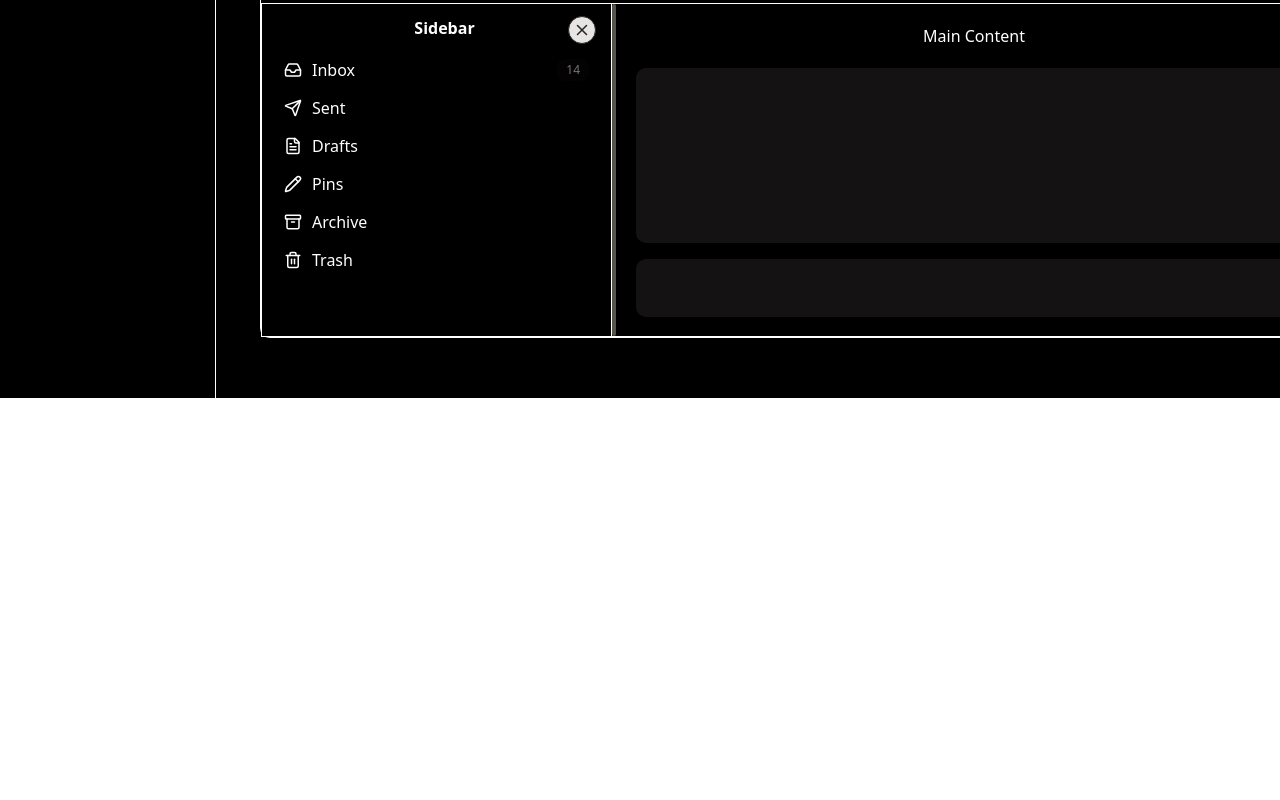
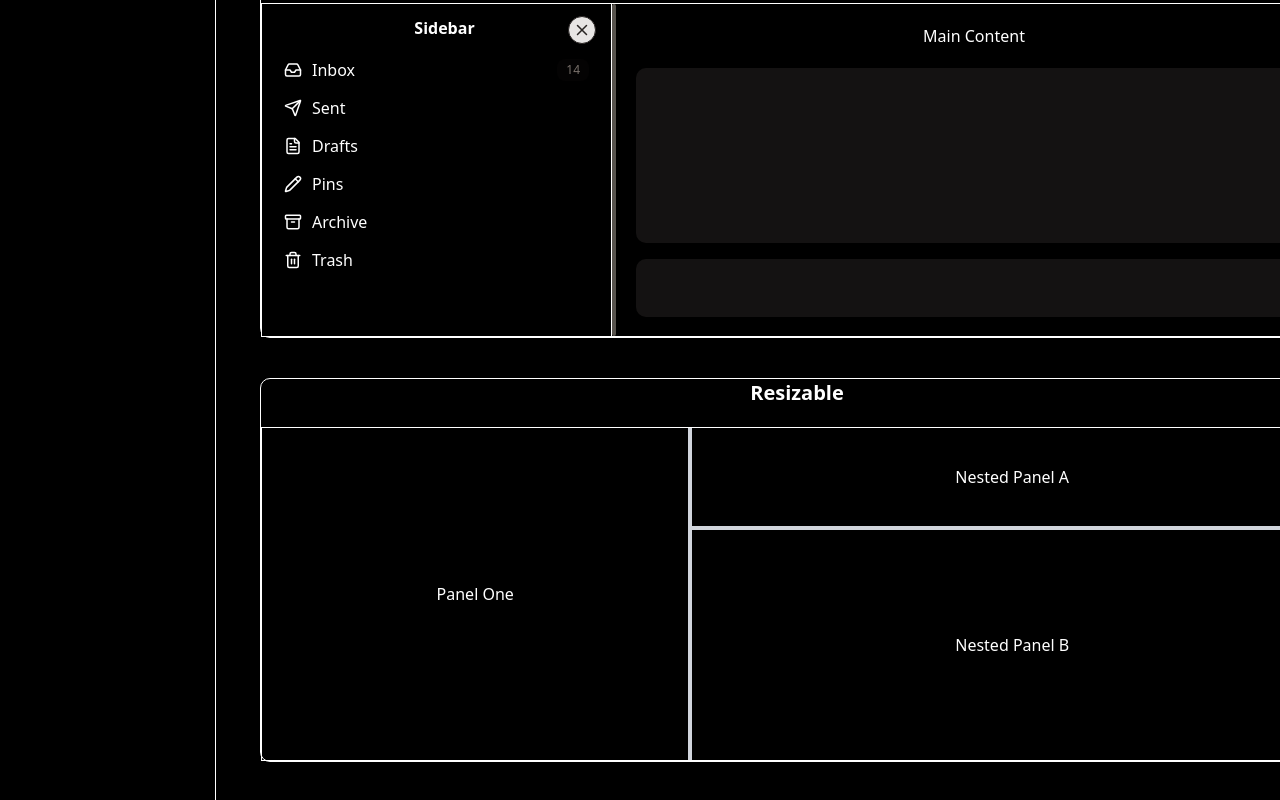
Before and after one commit to Jnguyen7525/minui, a React (Vite) app: page / in a window 1280 px wide. Shown: the part 8565-9365 px from the top of the page. Before the commit the page ends 8963 px from the top, so only its background shows below. Built offline with nearby package versions, Linux system fonts and the light colour scheme.

Commit message:
started resizable

```diff
--- /dev/null
+++ b/src/components/resizable.tsx
@@ -0,0 +1,113 @@
+import { createContext, useContext, useEffect, useRef, useState } from "react";
+
+interface PanelGroupProps {
+  children: React.ReactNode;
+  direction?: "horizontal" | "vertical";
+  className?: string;
+}
+
+interface ResizablePanelProps {
+  children: React.ReactNode;
+  defaultSize?: number;
+  minSize?: number;
+  maxSize?: number;
+}
+
+const ResizeContext = createContext({ direction: "horizontal" as const });
+
+export function ResizablePanelGroup({
+  children,
+  direction = "horizontal",
+  className = "",
+}: PanelGroupProps) {
+  return (
+    <ResizeContext.Provider value={{ direction }}>
+      <div
+        className={`flex ${
+          direction === "horizontal" ? "flex-row" : "flex-col"
+        } w-full h-full relative ${className}`}
+      >
+        {children}
+      </div>
+    </ResizeContext.Provider>
+  );
+}
+
+export function ResizablePanel({
+  children,
+  defaultSize = 50,
+  minSize = 10,
+  maxSize = 90,
+}: ResizablePanelProps) {
+  const { direction } = useContext(ResizeContext);
+  const [size, setSize] = useState(defaultSize);
+  const panelRef = useRef<HTMLDivElement>(null);
+
+  useEffect(() => {
+    const el = panelRef.current;
+    if (el) {
+      if (direction === "horizontal") {
+        el.style.width = `${size}%`;
+      } else {
+        el.style.height = `${size}%`;
+      }
+    }
+  }, [size, direction]);
+
+  return (
+    <div ref={panelRef} className="relative overflow-hidden">
+      {children}
+    </div>
+  );
+}
+
+export function ResizableHandle() {
+  const { direction } = useContext(ResizeContext);
+  const isHorizontal = direction === "horizontal";
+
+  return (
+    <div
+      className={`${
+        isHorizontal ? "w-1 cursor-col-resize" : "h-1 cursor-row-resize"
+      } bg-gray-300 transition-colors hover:bg-gray-400`}
+      onMouseDown={(e) => {
+        e.preventDefault();
+        const handle = e.currentTarget;
+        const prev = handle.previousElementSibling as HTMLElement;
+        const next = handle.nextElementSibling as HTMLElement;
+        const container = handle.parentElement;
+
+        const containerRect = container?.getBoundingClientRect();
+        const isRow = direction === "horizontal";
+
+        const totalSize = isRow
+          ? containerRect?.width ?? 0
+          : containerRect?.height ?? 0;
+
+        const onMouseMove = (ev: MouseEvent) => {
+          const offset = isRow
+            ? ev.clientX - (containerRect?.left ?? 0)
+            : ev.clientY - (containerRect?.top ?? 0);
+
+          const percent = (offset / totalSize) * 100;
+          if (prev)
+            isRow
+              ? (prev.style.width = `${percent}%`)
+              : (prev.style.height = `${percent}%`);
+          if (next)
+            isRow
+              ? (next.style.width = `${100 - percent}%`)
+              : (next.style.height = `${100 - percent}%`);
+        };
+
+        const onMouseUp = () => {
+          document.removeEventListener("mousemove", onMouseMove);
+          document.removeEventListener("mouseup", onMouseUp);
+        };
+
+        document.addEventListener("mousemove", onMouseMove);
+        document.addEventListener("mouseup", onMouseUp, { once: true });
+      }}
+    />
+  );
+}
--- a/src/pages/Home.tsx
+++ b/src/pages/Home.tsx
@@ -96,6 +96,11 @@ import Textarea from "../components/textarea";
 import Tabs from "../components/tab";
 import Navbar from "../components/navbar";
 import Sidebar from "../components/sidebar";
+import {
+  ResizableHandle,
+  ResizablePanel,
+  ResizablePanelGroup,
+} from "../components/resizable";
 
 const images = [lightboxone, lightboxtwo, lightboxthree];
 
@@ -2188,6 +2193,37 @@ const Home = () => {
           </div>
         </div>
       </div>
+
+      {/* resizable */}
+      <div className="rounded-lg text-center h-96 w-full border shadow-lg flex flex-col justify-start items-center m-5">
+        <h2 className="text-xl font-bold mb-5">Resizable</h2>
+        <ResizablePanelGroup
+          direction="horizontal"
+          className="w-full h-screen border"
+        >
+          <ResizablePanel defaultSize={40}>
+            <div className="flex justify-center items-center h-full p-4">
+              Panel One
+            </div>
+          </ResizablePanel>
+          <ResizableHandle />
+          <ResizablePanel defaultSize={60}>
+            <ResizablePanelGroup direction="vertical">
+              <ResizablePanel defaultSize={30}>
+                <div className="flex justify-center items-center h-full p-4">
+                  Nested Panel A
+                </div>
+              </ResizablePanel>
+              <ResizableHandle />
+              <ResizablePanel defaultSize={70}>
+                <div className="flex justify-center items-center h-full p-4">
+                  Nested Panel B
+                </div>
+              </ResizablePanel>
+            </ResizablePanelGroup>
+          </ResizablePanel>
+        </ResizablePanelGroup>
+      </div>
     </div>
   );
 };
```
